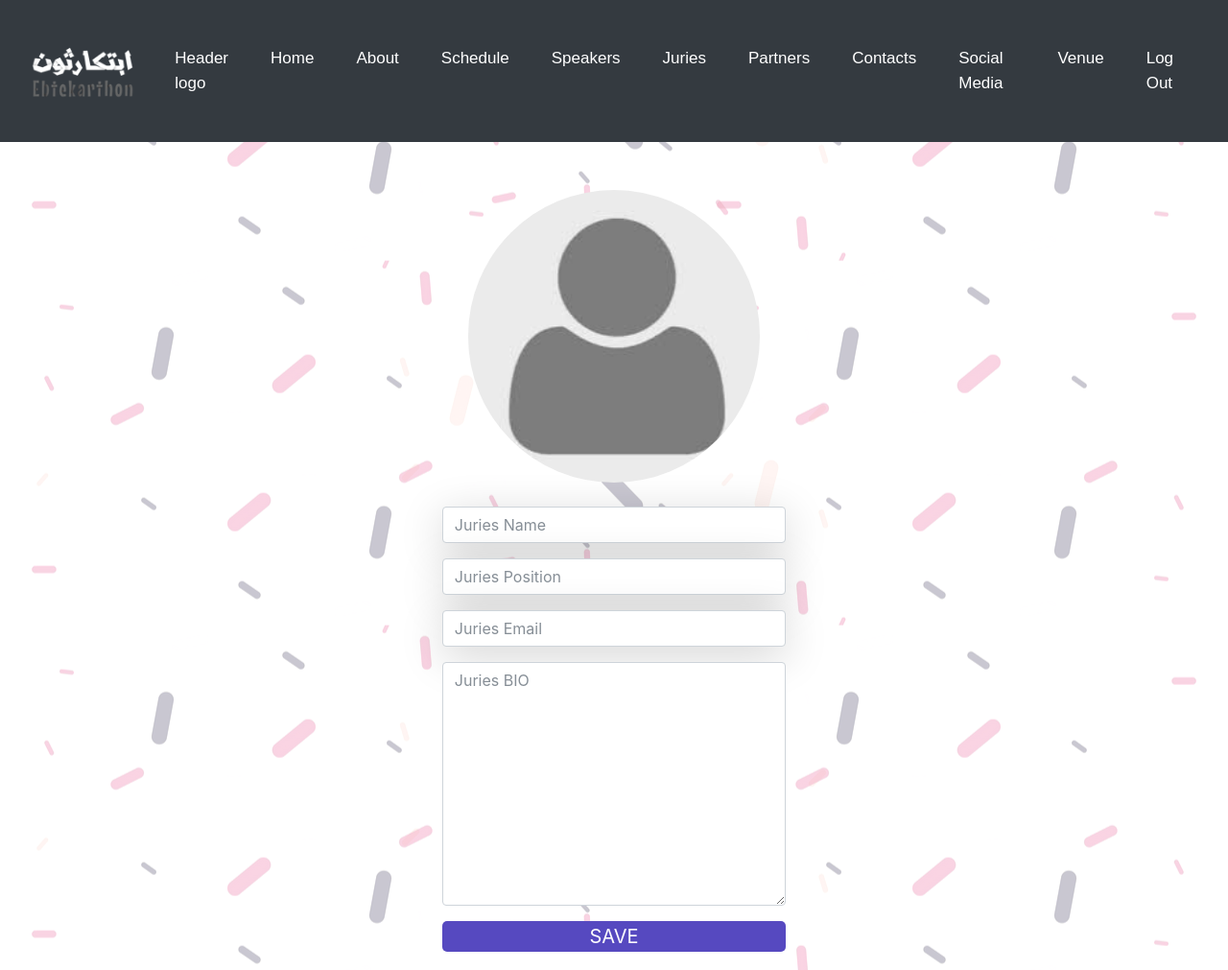
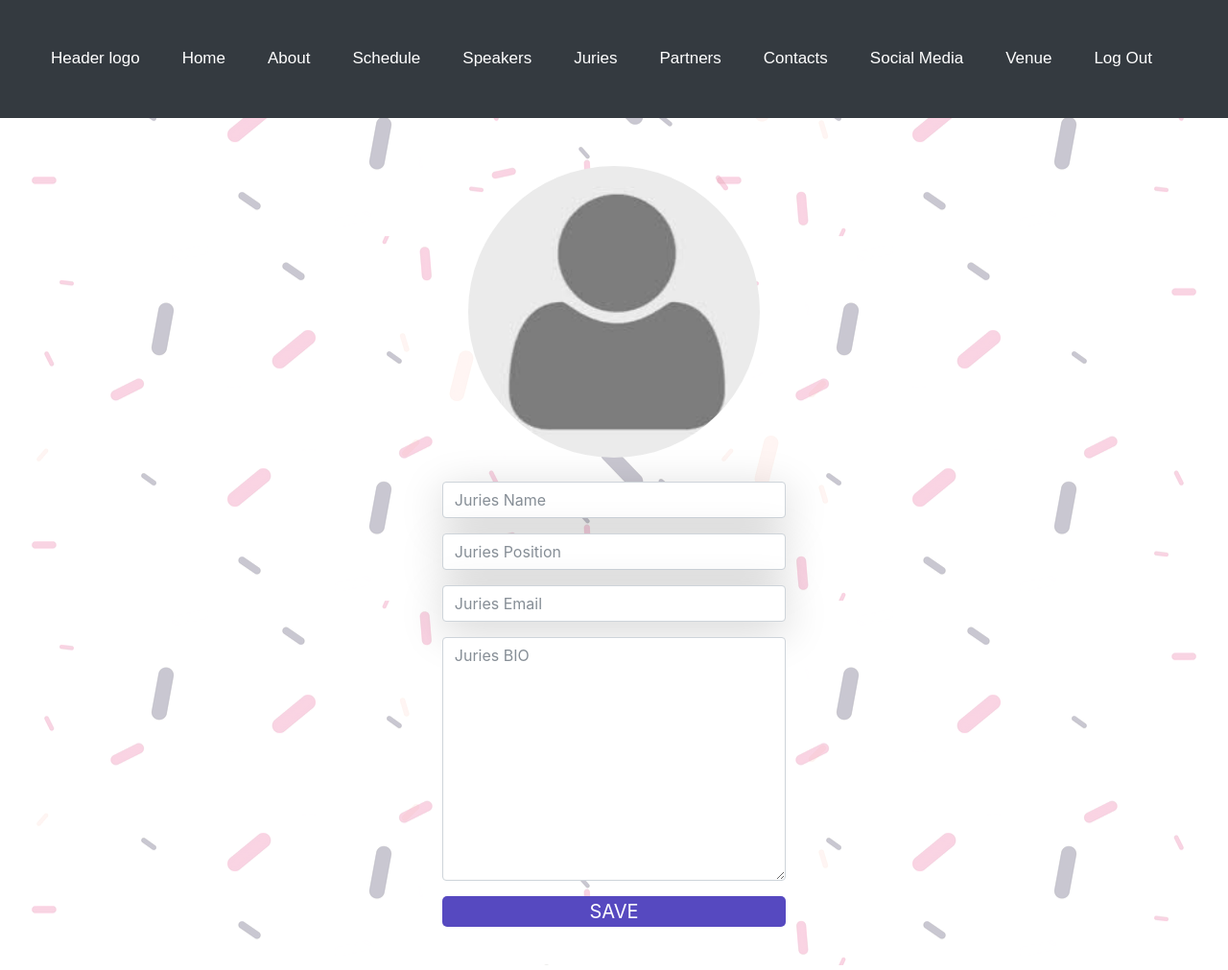
Before and after one commit to Eman-El-Zetawy/ebt-Api, a plain HTML site: page Ebtekarthon/juries/html.html in a window 1280 px wide. Shown: the top 1011 px of the page at 96% size. Drawn offline with nearby package versions, Linux system fonts and the light colour scheme.

Commit message:
edit style

```diff
--- a/Ebtekarthon/juries/html.html
+++ b/Ebtekarthon/juries/html.html
@@ -10,15 +10,14 @@
 	<link rel="stylesheet" href="../boot/css/bootstrap.min.css">
 	<link rel="stylesheet" href="../style/fonts.min.css">
 	<link type="text/css" rel="stylesheet" href="../style/juries.css" />
-	<title>Speackers</title>
+	<title>Juries</title>
 </head>
 
 <body>
 	<nav class="navbar navbar-expand-lg navbar-dark bg-dark">
 		<div class="container-fluid">
 
-			<a class="navbar-brand">
-				<img src="../images/logo.png" alt=""></a>
+
 
 			<!--this is button to responsive for ul>list below-->
 			<button class="navbar-toggler" type="button" data-toggle="collapse" data-target="#navbarSupportedContent"
```
Also changed, not shown: Ebtekarthon/juries/juries.html (+2 -3 lines).
